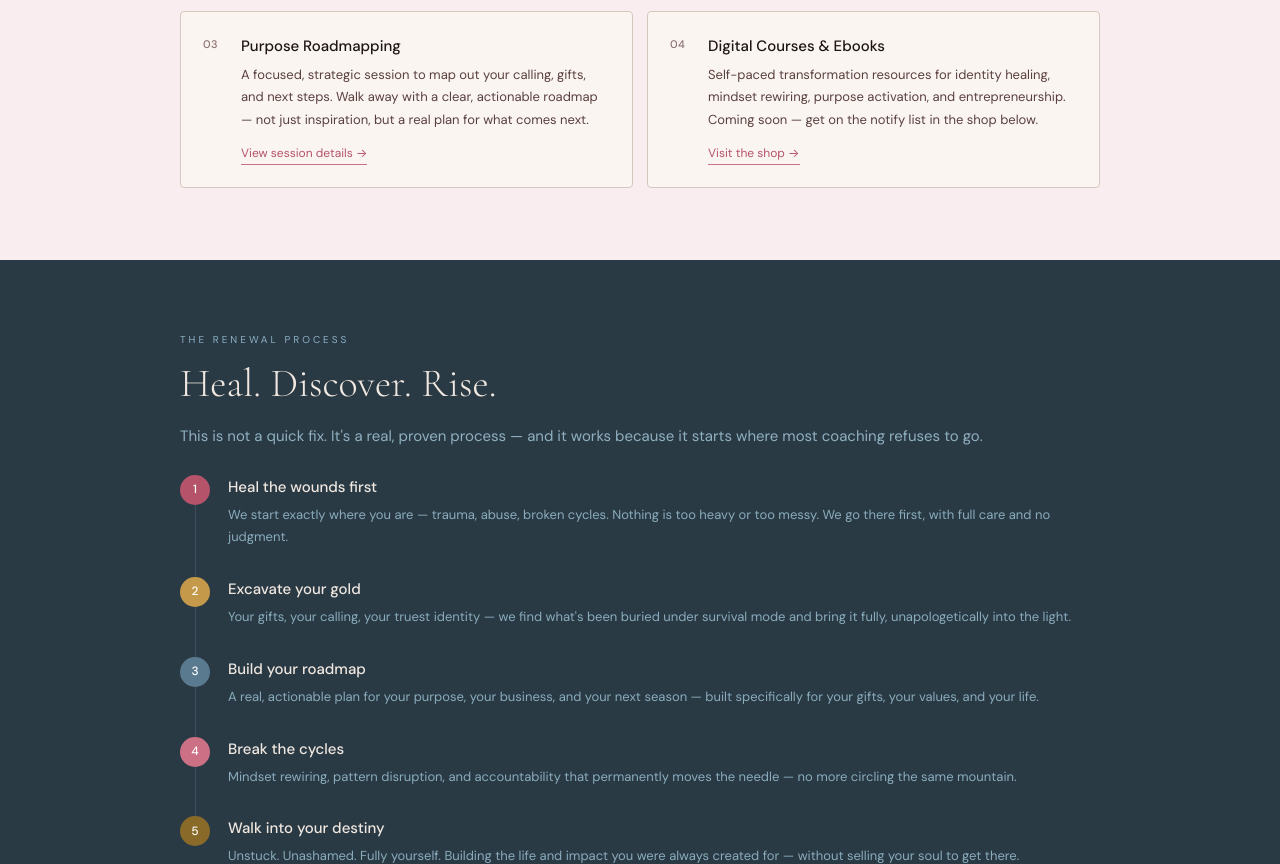
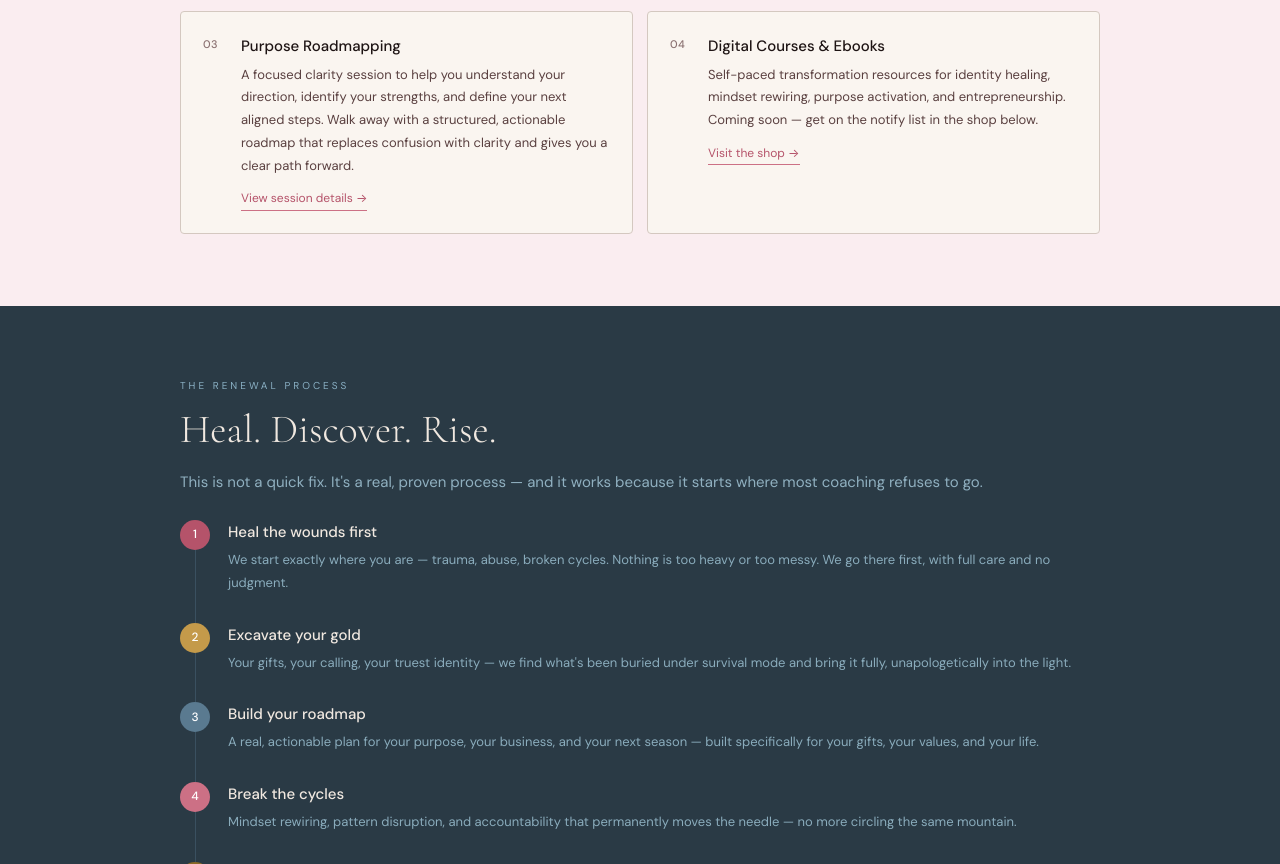
Before and after one commit to jenniferelizabeth1126-code/Renewed-Soul, a plain HTML site: page index.html in a window 1280 px wide. Shown: the part 2656-3520 px from the top of the page. Drawn offline with nearby package versions, Linux system fonts and the light colour scheme.

Commit message:
Update index.html

```diff
--- a/index.html
+++ b/index.html
@@ -370,7 +370,7 @@ footer{background:var(--warm-dark);padding:56px 48px 36px}
         <div class="service-num">03</div>
         <div>
           <h4>Purpose Roadmapping</h4>
-          <p>A focused, strategic session to map out your calling, gifts, and next steps. Walk away with a clear, actionable roadmap — not just inspiration, but a real plan for what comes next.</p>
+          <p>A focused clarity session to help you understand your direction, identify your strengths, and define your next aligned steps. Walk away with a structured, actionable roadmap that replaces confusion with clarity and gives you a clear path forward.</p>
           <a href="services.html" class="service-link">View session details &#8594;</a>
         </div>
       </div>
```
